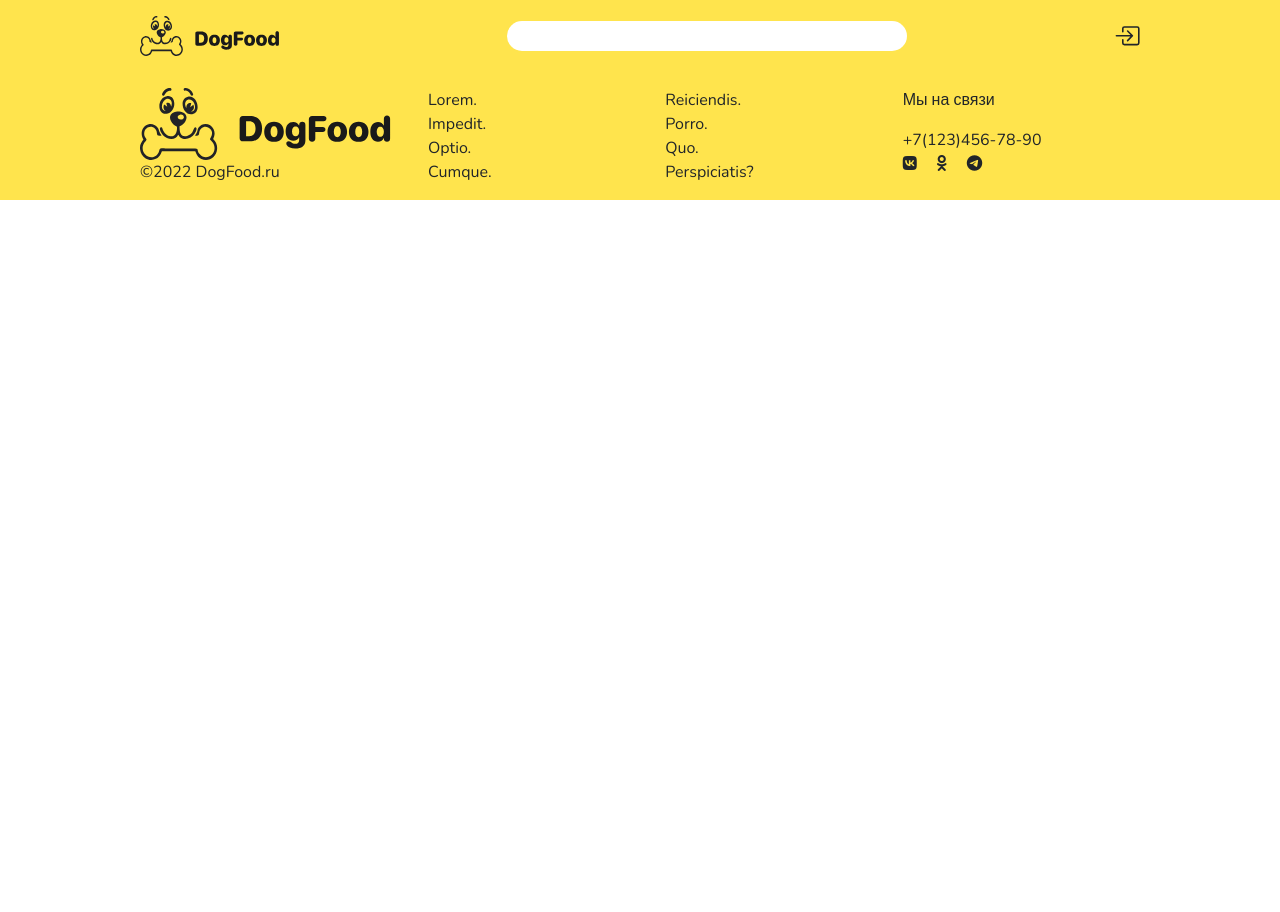
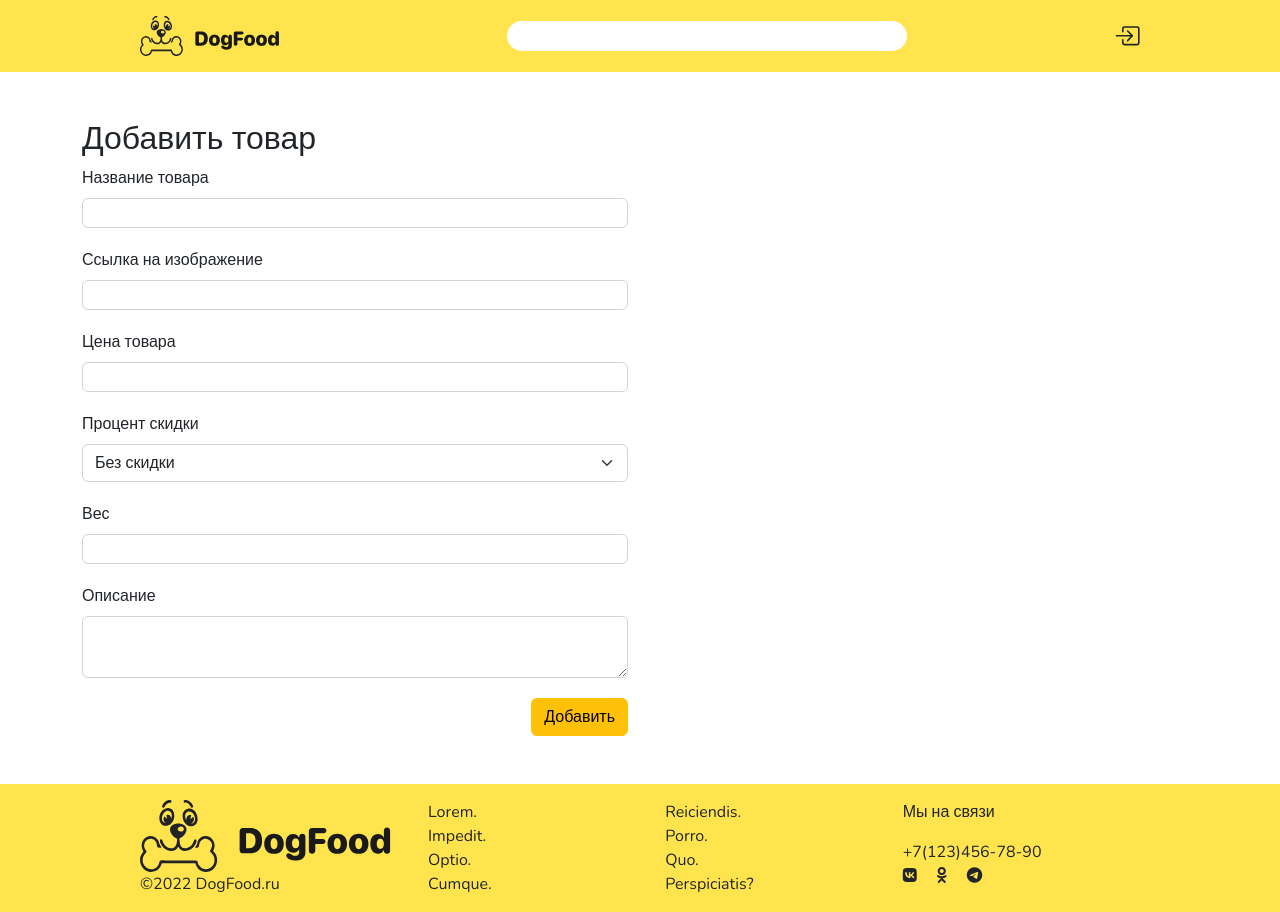
Before and after one commit to Lekso4ka/lk7-dogfood, a React app: page /add in a window 1280 px wide. Before the commit the page ends 800 px from the top, so only its background shows below. Built offline with nearby package versions, Linux system fonts and the light colour scheme.

Commit message:
add product

```diff
--- a/src/Api.js
+++ b/src/Api.js
@@ -17,8 +17,15 @@ class Api {
             }
         })
     }
-    addProduct() {
-
+    addProduct(body) {
+        return fetch(`${this.path}/products/`, {
+            method: "POST",
+            headers: {
+                "Content-Type": "application/json",
+                "Authorization": `Bearer ${this.token}`
+            },
+            body: JSON.stringify(body)
+        })
     }
     updProduct() {
 
--- a/src/App.jsx
+++ b/src/App.jsx
@@ -5,12 +5,14 @@ import Product from "./pages/Product";
 import Catalog from "./pages/Catalog";
 import Main from "./pages/Main";
 import Profile from "./pages/Profile";
+import AddProduct from "./pages/AddProduct";
 
 import Header from "./components/Header";
 import Footer from "./components/Footer";
 import Modal from "./components/Modal";
 import Api from "./Api.js";
 import Local from "./Local.js";
+
 // import "bootstrap/dist/css/bootstrap.min.css";
 // import { Container, Row, Col } from "react-bootstrap";
 
@@ -73,6 +75,7 @@ const App = () => {
 
     return <Context.Provider value={{
         goods: goods,
+        setGoods: setGoods,
         products: products, // фильтрация поиска
         searchText: searchText,
         setProducts: setProducts,
@@ -92,6 +95,7 @@ const App = () => {
             {/* <Product/> */}
             <Routes>
                 <Route path="/" element={<Main/>}/>
+                <Route path="/add" element={<AddProduct/>}/>
                 <Route path="/catalog" element={<Catalog setFav={setFav}/>}/>
                 <Route path="/product/:id" element={<Product />}/>
                 <Route path="/profile" element={<Profile user={user}/>}/>
--- a/src/components/Header/index.jsx
+++ b/src/components/Header/index.jsx
@@ -2,7 +2,7 @@ import React, {useState, useContext} from "react";
 import {Link} from "react-router-dom";
 import { Context } from "../../App";
 import Logo from "../Logo";
-import {BoxArrowInRight, BoxArrowLeft} from "react-bootstrap-icons"
+import {BoxArrowInRight, BoxArrowLeft, PlusCircle} from "react-bootstrap-icons"
 import "./style.css";
 import {ReactComponent as FavIcon} from "./img/ic-favorites.svg";
 import {ReactComponent as CartIcon} from "./img/ic-cart.svg";
@@ -28,11 +28,13 @@ export default ({openPopup, user, setToken, setUser, likes}) => {
             <input type="search" value={searchText} onChange={handler}/>
             <nav>
                 {user && <a href=""><FavIcon/><span>{likes}</span></a>}
+                {user && <Link to="/add"><PlusCircle/></Link>}
                 {user && <Link to="/catalog"><CartIcon/></Link>}
                 {user && <Link to="/profile"><ProfileIcon/></Link>}
                 {user && <a href="" onClick={logout}><BoxArrowLeft style={{fontSize: "1.6rem"}}/></a>}
                 {!user && <a href="" onClick={e => {e.preventDefault(); openPopup(true)}}><BoxArrowInRight style={{fontSize: "1.6rem"}}/></a>}
             </nav>
         </header>
+
     </>
 }
--- /dev/null
+++ b/src/pages/AddProduct.jsx
@@ -0,0 +1,87 @@
+import React, {useState, useContext} from "react";
+import { Context } from "../App";
+import {Container, Row, Col, Form, Button, Image} from "react-bootstrap";
+
+export default () => {
+    const {api, setGoods} = useContext(Context);
+
+    const [inp1, setInp1] = useState("");
+    const [inp2, setInp2] = useState("");
+    const [inp3, setInp3] = useState("");
+    const [inp4, setInp4] = useState("0");
+    const [inp5, setInp5] = useState("");
+    const [inp6, setInp6] = useState("");
+
+    const handler= e => {
+        e.preventDefault();
+        const body = {
+            pictures: inp2,
+            name: inp1,
+            price: +inp3,
+            discount: +inp4,
+            wight: inp5,
+            description: inp6
+        }
+        api.addProduct(body)
+            .then(res => res.json())
+            .then(data => {
+                console.log(data);
+                // TODO: Popup => Товар успешно добавлен
+                if (data) {
+                    setInp1("");
+                    setInp2("");
+                    setInp3("0");
+                    setInp4("0");
+                    setInp5("");
+                    setInp6("");
+                    setGoods(prev => [...prev, data])
+                }
+            })
+    }
+    return <Container>
+        <Row className="py-5">
+            <Col xs={12}>
+                <h2>Добавить товар</h2>
+            </Col>
+            <Col xs={6}>
+                <Form onSubmit={handler}>
+                    <Form.Group>
+                        <Form.Label>Название товара</Form.Label>
+                        <Form.Control type="text" value={inp1} onChange={e => setInp1(e.target.value)}></Form.Control>
+                    </Form.Group>
+                    <Form.Group>
+                        <Form.Label>Ссылка на изображение</Form.Label>
+                        <Form.Control type="link" value={inp2} onChange={e => setInp2(e.target.value)}></Form.Control>
+                    </Form.Group>
+                    <Form.Group>
+                        <Form.Label>Цена товара</Form.Label>
+                        <Form.Control type="number" value={inp3} onChange={e => setInp3(e.target.value)}></Form.Control>
+                    </Form.Group>
+                    <Form.Group>
+                        <Form.Label>Процент скидки</Form.Label>
+                        {/* <Form.Control type="number" value={inp4} onChange={e => setInp4(e.target.value)}></Form.Control> */}
+                        <Form.Select value={inp4} onChange={e => setInp4(e.target.value)}>
+                            <option value="0">Без скидки</option>
+                            <option value="5">5%</option>
+                            <option value="10">10%</option>
+                            <option value="15">15%</option>
+                            <option value="20">20%</option>
+                        </Form.Select>
+                    </Form.Group>
+                    <Form.Group>
+                        <Form.Label>Вес</Form.Label>
+                        <Form.Control type="text" value={inp5} onChange={e => setInp5(e.target.value)}></Form.Control>
+                    </Form.Group>
+                    <Form.Group>
+                        <Form.Label>Описание</Form.Label>
+                        <Form.Control as="textarea" value={inp6} onChange={e => setInp6(e.target.value)}></Form.Control>
+                    </Form.Group>
+                    <Button type="submit" className="btn-warning">Добавить</Button>
+                </Form>
+            </Col>
+            <Col xs={6}>
+                {inp2 && <Image src={inp2} className="w-100"/>}
+            </Col>
+        </Row>
+    </Container>
+}
```
